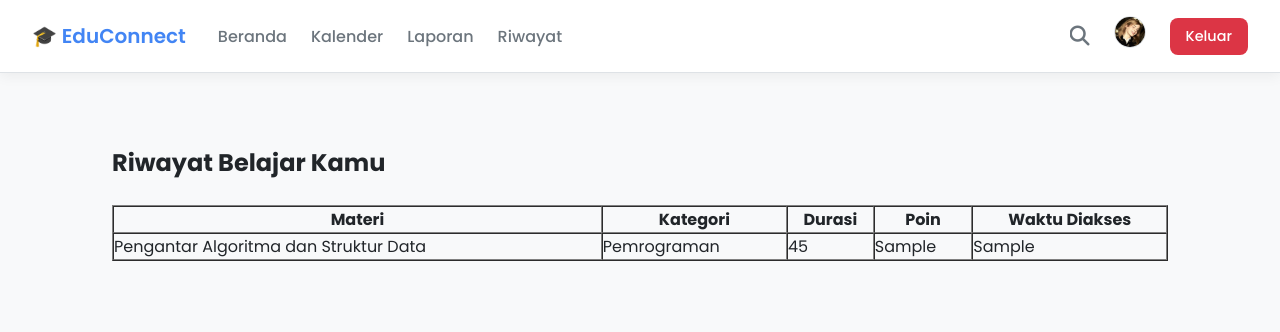
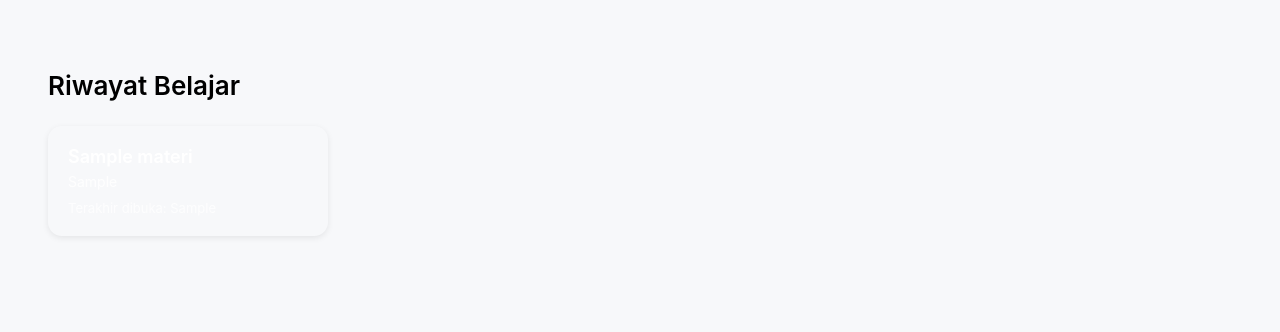
Before and after one commit to maritzabunga/EduConnect, a PHP site: page /riwayat.php in a window 1280 px wide. Shown: the top 332 px of the page. Run offline with PHP 8.4, Linux system fonts and the light colour scheme; a user stored in the database is signed in; data comes from the database, SQL or seed files in the repository; tables that the repository leaves empty or names only in its code hold one stand-in row (values such as "Sample post").

Commit message:
Update riwayat.php

```diff
--- a/riwayat.php
+++ b/riwayat.php
@@ -2,58 +2,103 @@
 session_start();
 include 'config.php';
 
-if (!isset($_SESSION['user_id'])) {
-    header("Location: login.php");
-    exit;
+$userId = $_SESSION['user_id'] ?? null;
+if (!$userId) {
+    die("User tidak ditemukan. Pastikan sudah login.");
 }
 
-$userId = $_SESSION['user_id'];
-
+// Ambil riwayat user
 $query = "
-    SELECT r.waktu, m.judul, m.kategori, m.durasi, m.poin
-    FROM riwayat_materi r
-    JOIN materi m ON r.materi_id = m.id
-    WHERE r.user_id = $userId
-    ORDER BY r.waktu DESC
+    SELECT lh.*, rm.judul, rm.kategori, rm.warna, rm.file_path
+    FROM learning_history lh
+    JOIN riwayat_materi rm ON lh.materi_id = rm.id
+    WHERE lh.user_id = $userId
+    ORDER BY lh.last_access DESC
 ";
 
-$result = $conn->query($query);
-
-include 'header.php';
+$riwayat = $conn->query($query);
 ?>
 
 <!DOCTYPE html>
 <html lang="id">
 <head>
-<title>Riwayat Belajar</title>
-<link rel="stylesheet" href="profil_style.css">
+    <meta charset="UTF-8">
+    <title>Riwayat Belajar</title>
+
+    <style>
+        body {
+            background: #f7f8fa;
+            font-family: "Inter", sans-serif;
+            padding: 40px;
+        }
+
+        h2 {
+            font-size: 26px;
+            margin-bottom: 25px;
+            font-weight: 600;
+        }
+
+        .list {
+            display: grid;
+            grid-template-columns: repeat(auto-fill, minmax(260px, 1fr));
+            gap: 22px;
+        }
+
+        .card {
+            padding: 20px;
+            border-radius: 14px;
+            box-shadow: 0 2px 6px rgba(0,0,0,0.08);
+            cursor: pointer;
+            transition: 0.2s;
+            color: white;
+        }
+
+        .card:hover {
+            transform: translateY(-4px);
+        }
+
+        .title {
+            font-size: 18px;
+            font-weight: 600;
+            margin-bottom: 6px;
+        }
+
+        .category {
+            font-size: 14px;
+            opacity: 0.9;
+            margin-bottom: 10px;
+        }
+
+        .time {
+            font-size: 13px;
+            opacity: 0.8;
+        }
+    </style>
+
 </head>
 <body>
 
-<main style="padding:40px">
-    <h2>Riwayat Belajar Kamu</h2>
-    <br>
+<h2>Riwayat Belajar</h2>
 
-    <table border="1" cellpadding="12" cellspacing="0" width="100%">
-        <tr>
-            <th>Materi</th>
-            <th>Kategori</th>
-            <th>Durasi</th>
-            <th>Poin</th>
-            <th>Waktu Diakses</th>
-        </tr>
+<div class="list">
 
-        <?php while ($row = $result->fetch_assoc()): ?>
-        <tr>
-            <td><?= $row['judul'] ?></td>
-            <td><?= $row['kategori'] ?></td>
-            <td><?= $row['durasi'] ?></td>
-            <td><?= $row['poin'] ?></td>
-            <td><?= $row['waktu'] ?></td>
-        </tr>
+    <?php if ($riwayat->num_rows > 0): ?>
+        <?php while ($row = $riwayat->fetch_assoc()): ?>
+
+            <a href="akses_materi.php?id=<?= $row['materi_id'] ?>" style="text-decoration:none;">
+                <div class="card" style="background: <?= $row['warna'] ?>;">
+                    <div class="title"><?= $row['judul'] ?></div>
+                    <div class="category"><?= $row['kategori'] ?></div>
+                    <div class="time">Terakhir dibuka: <?= $row['last_access'] ?></div>
+                </div>
+            </a>
+
         <?php endwhile; ?>
-    </table>
-</main>
+    <?php else: ?>
+        <p>Belum ada riwayat belajar.</p>
+    <?php endif; ?>
+
+</div>
 
 </body>
 </html>
```
